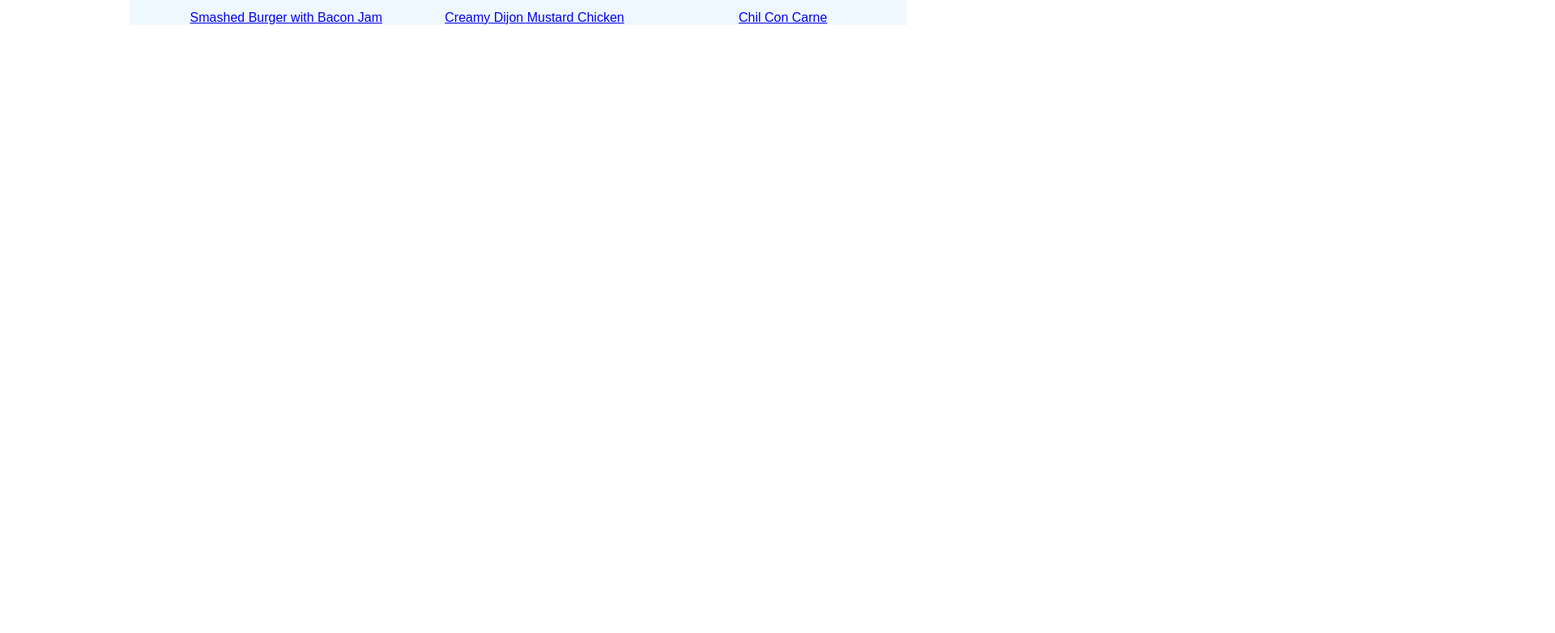
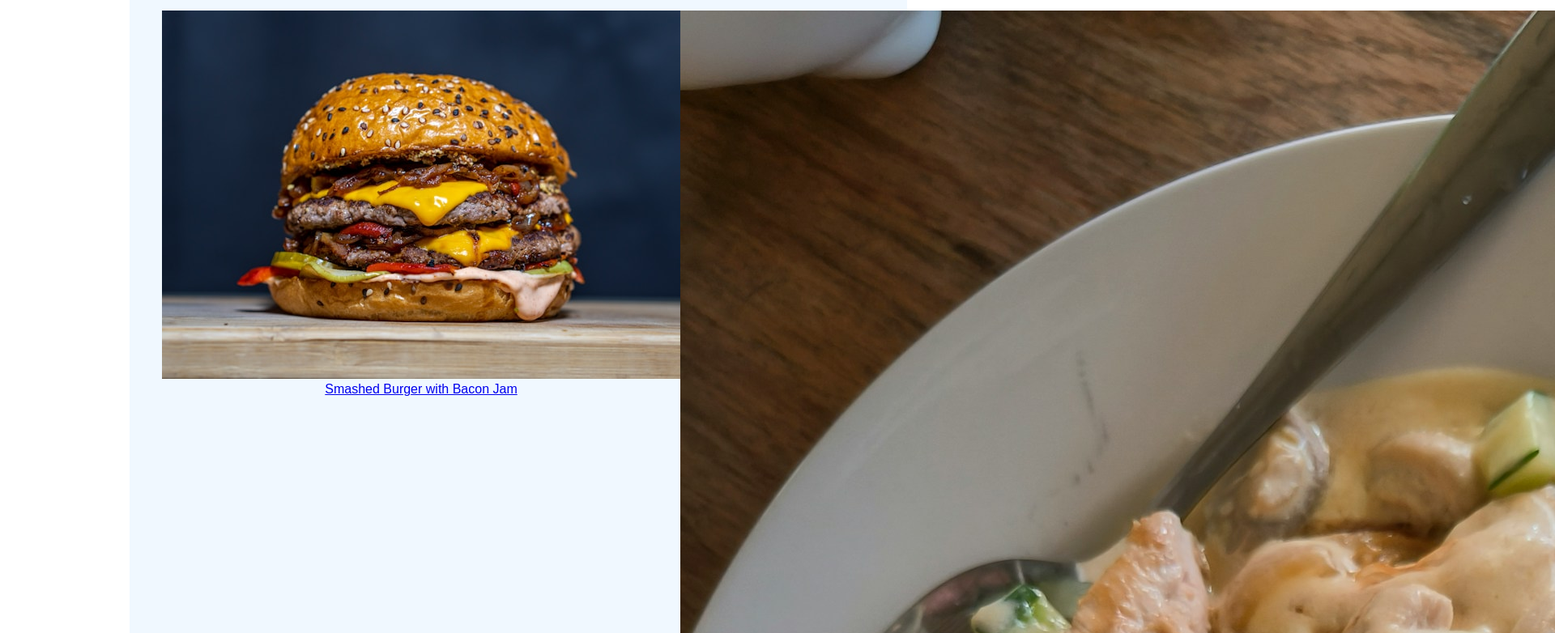
Before and after one commit to DaveBerry75/odin-recipes, a plain HTML site: page index.html in a window 1280 px wide. Shown: the part 137-919 px from the top of the page at 81% size, 1920 px wide, since content can reach past the window. Before the commit the page ends 800 px from the top, so only its background shows below. Drawn offline with Linux system fonts and the light colour scheme.

Commit message:
Add images to links

```diff
--- a/index.html
+++ b/index.html
@@ -10,9 +10,18 @@
         <div class="container">
             <h1 class="title">Odin Recipes</h1>
                 <ul class="indexList">
-                    <li><a href="./recipes/burger.html">Smashed Burger with Bacon Jam</a></li>
-                    <li><a href="./recipes/chicken.html">Creamy Dijon Mustard Chicken</a></li>
-                    <li><a href="./recipes/chilli.html">Chil Con Carne</a></li>
+                    <li>
+                        <img src="recipes/img/burger.jpg" alt="A burger">
+                        <a href="./recipes/burger.html">Smashed Burger with Bacon Jam</a>
+                    </li>
+                    <li>
+                        <img src="recipes/img/chicken.jpg" alt="A chicken dish">
+                        <a href="./recipes/chicken.html">Creamy Dijon Mustard Chicken</a>
+                    </li>
+                    <li>
+                        <img src="recipes/img/chilli.jpg" alt="Chilli con carne">
+                        <a href="./recipes/chilli.html">Chil Con Carne</a>
+                    </li>
                 </ul>
         </div>
     </body>
```
